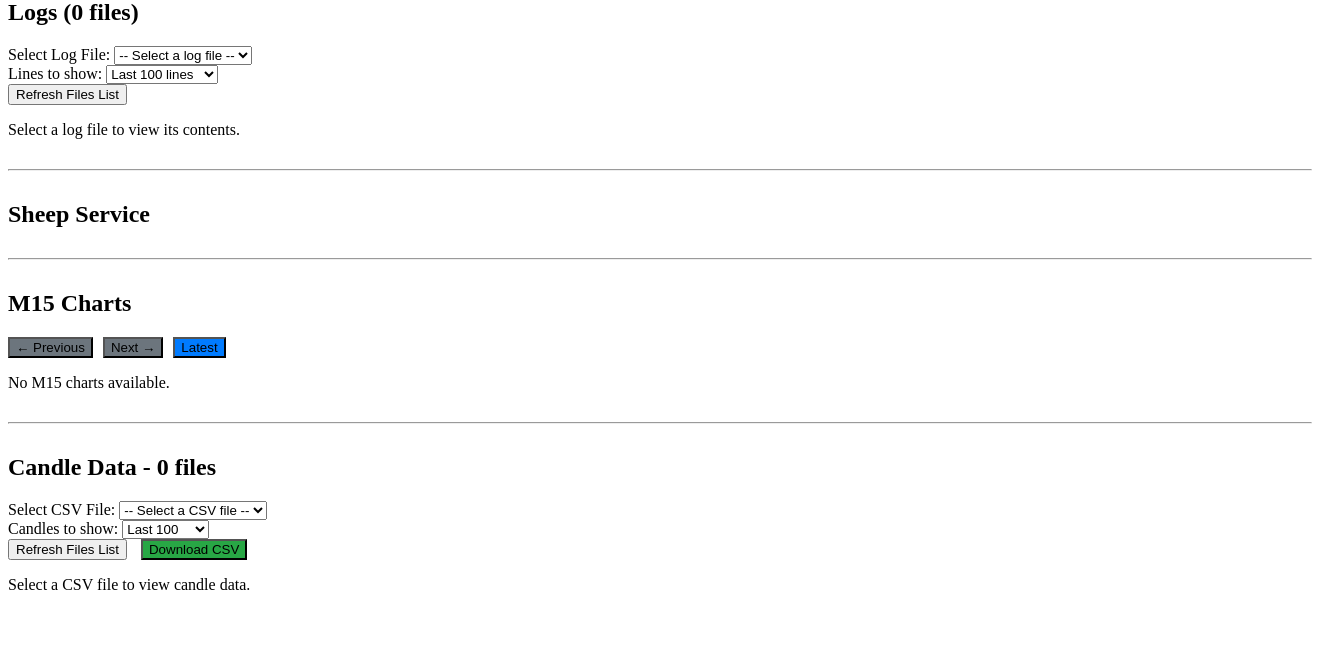
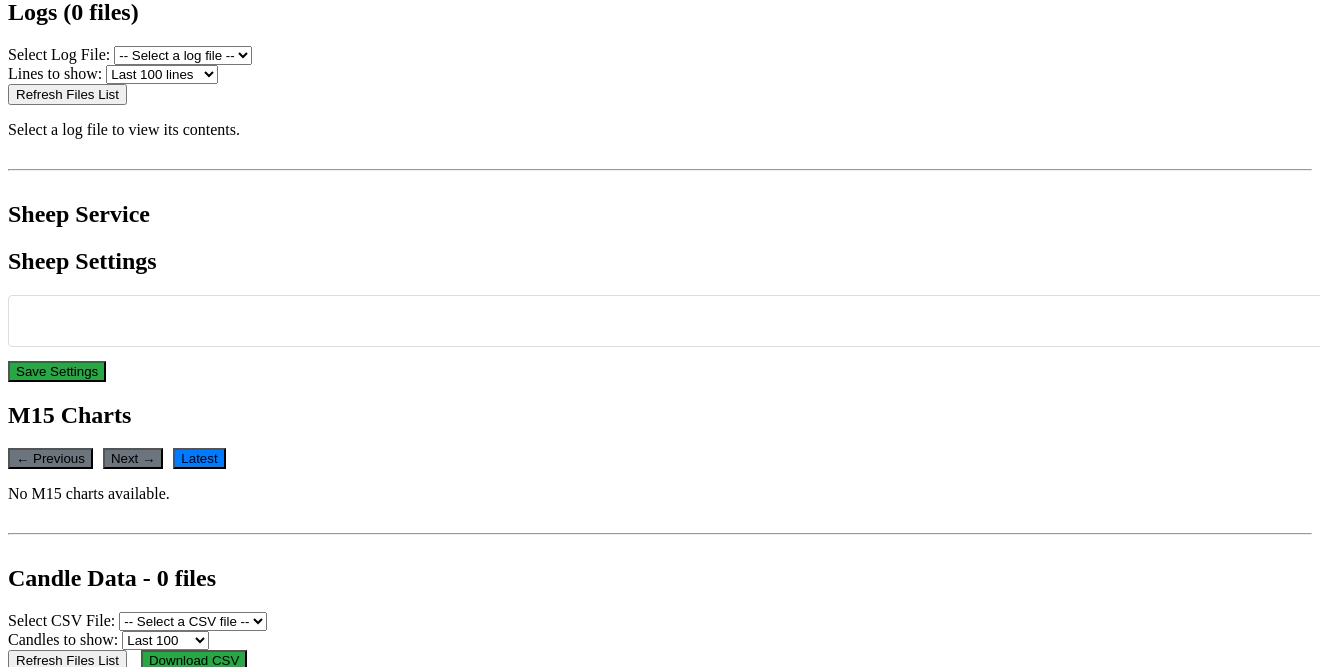
Before and after one commit to upiorek/wd3, a PHP site: page /index-main.php in a window 1320 px wide; the page is wider, and only the part inside the window is pictured. Shown: the part 1115-1782 px from the top of that part. Before the commit the page ends 1705 px from the top of that part, so only its background shows below. Run offline with PHP 8.4, Linux system fonts and the light colour scheme.

Commit message:
pio: sheep settings

```diff
--- a/index-main.php
+++ b/index-main.php
@@ -582,9 +582,9 @@ function refreshAccountLog() {
         $marketContent = htmlspecialchars($marketContent);
         // replace | with <br/>
         $marketContent = str_replace('| ', '<br/>', $marketContent);
-        $output .= '<br/><br/>' . $marketContent;
+        $output .= '<br/>' . $marketContent;
     } else {
-        $output .= '<br/><br/>Market log file not found.';
+        $output .= '<br/>Market log file not found.';
     }
 
     if (strpos($output, 'not found') !== false && strpos($output, 'not found') === strpos($output, 'Account log file not found.')) {
@@ -1179,6 +1179,34 @@ if (isset($_GET['ajax']) || isset($_POST['ajax'])) {
 
         case 'sheep_status':
             echo readSheepFile();
+            break;
+
+        case 'read_settings':
+            $settingsFile = '/home/ubuntu/repo/settings';
+            if (file_exists($settingsFile)) {
+                $content = file_get_contents($settingsFile);
+                echo json_encode(['success' => true, 'content' => $content]);
+            } else {
+                echo json_encode(['success' => true, 'content' => '']);
+            }
+            break;
+
+        case 'save_settings':
+            if (!isset($_POST['content'])) {
+                echo json_encode(['success' => false, 'message' => 'Content parameter required']);
+                break;
+            }
+
+            $settingsFile = '/home/ubuntu/repo/settings';
+            $content = $_POST['content'];
+
+            $result = file_put_contents($settingsFile, $content, LOCK_EX);
+
+            if ($result !== false) {
+                echo json_encode(['success' => true, 'message' => 'Settings saved successfully']);
+            } else {
+                echo json_encode(['success' => false, 'message' => 'Failed to save settings']);
+            }
             break;
 
         case 'get_m15_chart':
@@ -1866,7 +1894,16 @@ if (isset($_GET['ajax']) || isset($_POST['ajax'])) {
             <?php echo readSheepFile(); ?>
         </div>
 
-        <hr style="margin: 30px 0;">
+        <h2>Sheep Settings</h2>
+        <div class="content-section settings-section">
+            <div class="settings-controls">
+                <textarea id="settings-editor" style="width: 100%; font-family: monospace; padding: 10px; border: 1px solid #ddd; border-radius: 4px; resize: vertical;"></textarea>
+                <div style="margin-top: 10px;">
+                    <button onclick="saveSettings()" class="refresh-logs-btn" style="background-color: #28a745;">Save Settings</button>
+                </div>
+            </div>
+        </div>
+
 
         <h2>M15 Charts <span id="chart-counter" style="font-size: 0.8em; color: #666;"></span></h2>
         <div class="content-section chart-section">
@@ -2555,6 +2592,31 @@ if (isset($_GET['ajax']) || isset($_POST['ajax'])) {
                 .catch(error => utils.showError('csv-content', error.message));
         }
 
+        // Settings functions
+        function loadSettings() {
+            utils.request('index.php?ajax=read_settings')
+                .then(data => {
+                    if (data.success) {
+                        document.getElementById('settings-editor').value = data.content;
+                    }
+                })
+                .catch(error => console.error('Error loading settings:', error));
+        }
+
+        function saveSettings() {
+            const content = document.getElementById('settings-editor').value;
+
+            const formData = new FormData();
+            formData.append('ajax', 'save_settings');
+            formData.append('content', content);
+
+            utils.request('index.php', { method: 'POST', body: formData })
+                .then(data => {
+                    alert(data.success ? data.message : 'Error: ' + data.message);
+                })
+                .catch(error => alert('Error saving settings: ' + error.message));
+        }
+
         // Initialize app
         document.addEventListener('DOMContentLoaded', () => {
             // Form handler
@@ -2571,6 +2633,9 @@ if (isset($_GET['ajax']) || isset($_POST['ajax'])) {
             // Initialize form precision
             updateFormPrecision();
 
+            // Load settings
+            loadSettings();
+
             // Auto-refresh
             setInterval(() => {
                 refresh.accountLog();
```
Also changed, not shown: 3 other files.
